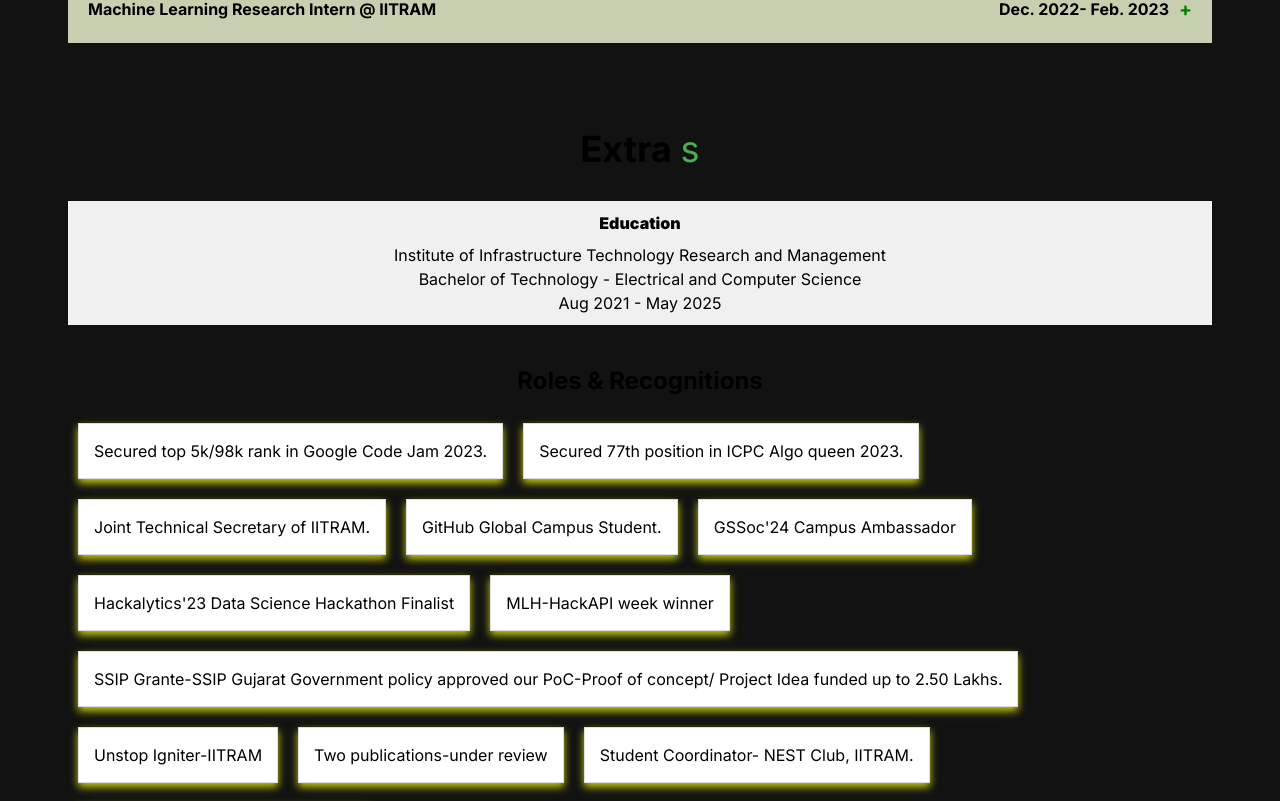
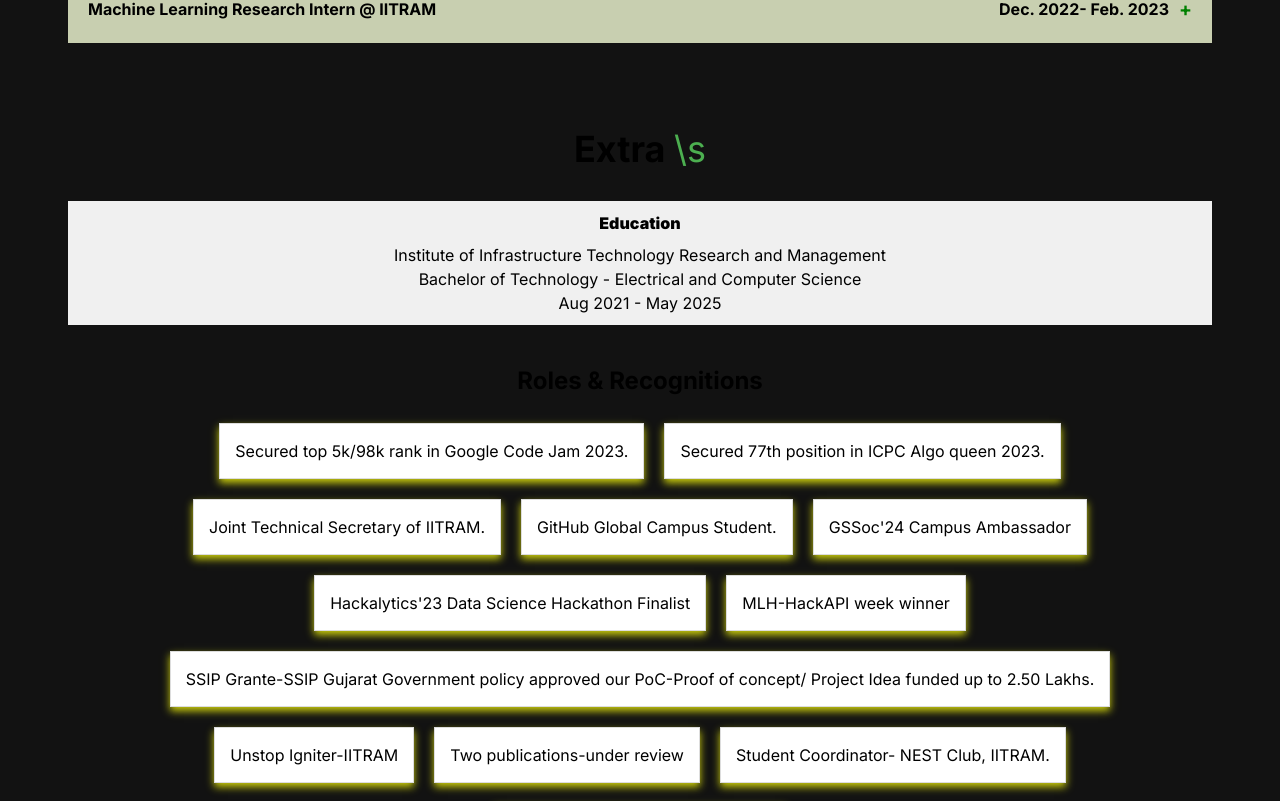
Before and after one commit to ShristiSharan/Shristi, a Next.js app: page / in a window 1280 px wide. Shown: the part 4738-5539 px from the top of the page. Built offline with nearby package versions, Linux system fonts and the light colour scheme.

Commit message:
css styling modified

```diff
--- a/package.json
+++ b/package.json
@@ -8,6 +8,7 @@
     "start": "next start",
     "lint": "next lint"
   },
+
   "dependencies": {
     "@heroicons/react": "^2.0.18",
     "@react-spring/web": "^9.7.3",
--- a/src/app/components/Extra.jsx
+++ b/src/app/components/Extra.jsx
@@ -8,13 +8,13 @@ const Extra = () => {
     <section id="extras">
       <div className="extra-section py-12 px-4 text-center">
         <h2 className="text-4xl font-bold mb-8 mt-9">
-          Extra <strong style={{ color: subtleGreen, fontWeight: 'normal' }}>s</strong>
+          Extra <strong style={{ color: subtleGreen, fontWeight: 'normal' }}>\s</strong>
         </h2>
 
         {/* Hover tab for education */}
         <motion.div
           className="hover-tab"
-          whileHover={{ scale: 1.1, boxShadow: '0 0 10px rgba(0, 0, 0, 0.1)', cursor: 'pointer' }}
+          whileHover={{ scale: 1.1, boxShadow: '0 0 10px rgba(0, 0, 0, 0.1)', cursor: 'pointer', backgroundColor: '#e6ffe6' }}
         >
           <p style={{ fontWeight: '900', marginBottom: '8px' }}>Education</p>
           <p>Institute of Infrastructure Technology Research and Management</p>
@@ -44,7 +44,10 @@ const Extra = () => {
             <motion.div
               key={index}
               className="role-card"
-              whileHover={{ scale: 1.1, boxShadow: '0 0 10px rgba(0, 0, 0, 0.1)' }}
+              whileHover={{ scale: 1.05, backgroundColor: '#f9f9f9', borderColor: '#4CAF50', color: '#4CAF50'  }}
+              initial={{ opacity: 0, y: 20 }}
+              animate={{ opacity: 1, y: 0 }}
+              transition={{ duration: 0.3, delay: index * 0.1 }}
             >
               <h3>{role}</h3>
             </motion.div>
--- a/src/app/globals.css
+++ b/src/app/globals.css
@@ -207,12 +207,13 @@ body {
 }
 
 .hover-tab:hover {
-  background-color: #95c70b; /* Yellow highlight on hover */
+  background-color: '#e6ffe6';
   color:black;
 }
 
 .roles-section {
   display: flex;
+  justify-content: center;
   flex-wrap: wrap;
 }
 
@@ -223,11 +224,15 @@ body {
   padding: 15px;
   color:black;
   box-shadow: 0 4px 8px rgba(234, 238, 13, 0.863);
-  transition: box-shadow 0.3s ease;
+  transition: box-shadow 0.3s ease, background-color 0.3s ease, color 0.3s ease;
+  text-align:center;
 }
 
 .role-card:hover {
-  box-shadow: 0 8px 16px rgba(0, 0, 0, 0.2); /* Yellow shadow highlight on hover */
+  box-shadow: 0 8px 16px rgba(0, 0, 0, 0.2);
+  background-color: #f9f9f9; /* Light background on hover */
+  border-color: #4CAF50; /* Green border on hover */
+  color: #4CAF50; /* Green text on hover */
 }
 
 /* background */
```
